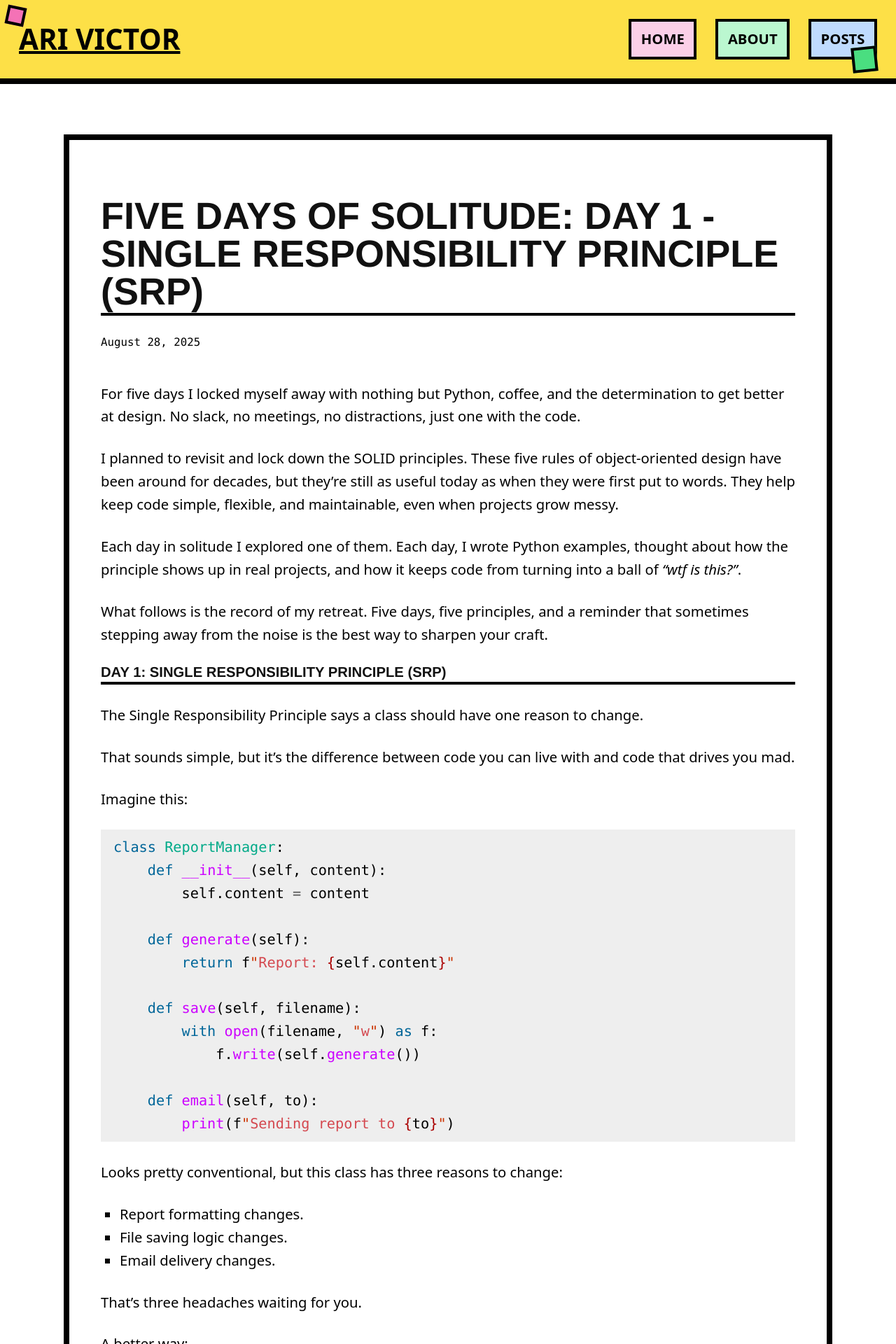
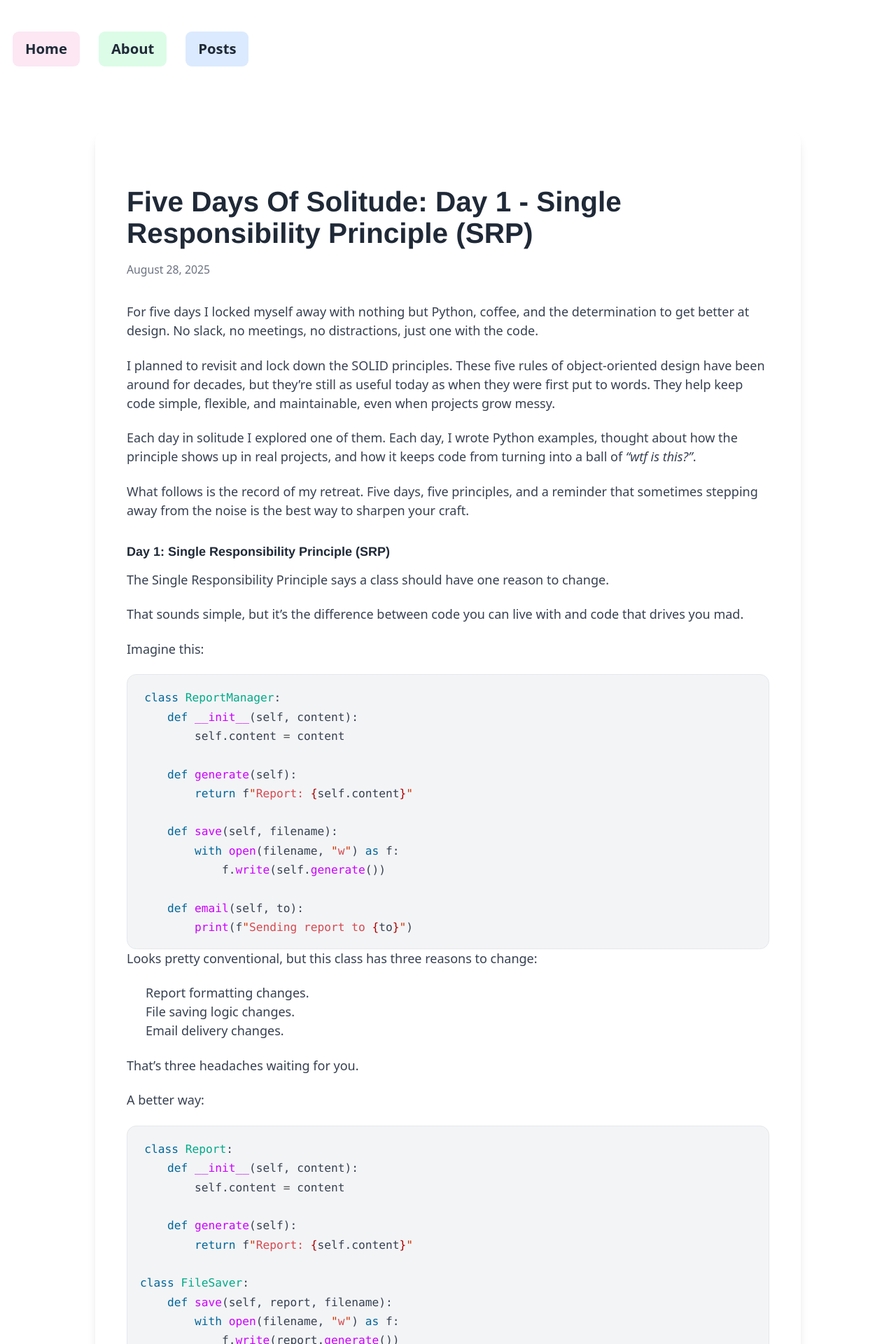
Before and after one commit to arivictor/arivictor.github.io, a Jekyll site: the page built from _posts/2025-08-28-five-days-of-solitude-day-1.md, in a window 1280 px wide. Shown: the top 1920 px of the page at 70% size. Built offline with Jekyll 4.4.1, drawn with Linux system fonts in a browser that asks for light colours; nearby versions of some CDN libraries.

Commit message:
update: enhance styling and layout across multiple templates for improved user experience

```diff
--- a/_includes/footer.html
+++ b/_includes/footer.html
@@ -1,5 +1,5 @@
-<footer class="border-t-8 border-black bg-blue-200 mt-16">
-    <div class="max-w-6xl mx-auto px-6 py-8 text-center text-lg font-extrabold uppercase">
-        © {{ site.time | date: "%Y" }} {{ site.title }}
+<footer class="mt-20 bg-gradient-to-r from-pink-50 via-blue-50 to-green-50">
+    <div class="max-w-6xl mx-auto px-6 py-10 text-center text-lg font-semibold text-gray-700">
+      © {{ site.time | date: "%Y" }} {{ site.title }}
     </div>
-</footer>
+  </footer>
--- a/_includes/nav.html
+++ b/_includes/nav.html
@@ -1,29 +1,17 @@
-<header class="border-b-8 border-black bg-yellow-300 relative overflow-hidden">
-    <div class="max-w-6xl mx-auto px-6 py-6 flex items-center justify-between">
-      <!-- Site Title -->
+<div class="flex space-x-6 text-lg font-semibold">
     <a href="{{ '/' | relative_url }}"
-         class="text-4xl font-extrabold uppercase underline decoration-4 hover:no-underline text-black">
-        {{ site.title }}
-      </a>
-
-      <!-- Navigation -->
-      <nav class="flex space-x-6 text-lg font-bold uppercase">
-        <a href="{{ '/' | relative_url }}"
-           class="px-3 py-2 border-4 border-black bg-pink-200 hover:bg-pink-300 hover:rotate-1 transition-all">
+       class="px-4 py-2 rounded-lg bg-pink-100 text-gray-800
+              hover:bg-pink-200 hover:shadow-md transition">
       Home
     </a>
     <a href="{{ '/about' | relative_url }}"
-           class="px-3 py-2 border-4 border-black bg-green-200 hover:bg-green-300 hover:-rotate-1 transition-all">
+       class="px-4 py-2 rounded-lg bg-green-100 text-gray-800
+              hover:bg-green-200 hover:shadow-md transition">
       About
     </a>
     <a href="{{ '/posts' | relative_url }}"
-           class="px-3 py-2 border-4 border-black bg-blue-200 hover:bg-blue-300 hover:rotate-2 transition-all">
+       class="px-4 py-2 rounded-lg bg-blue-100 text-gray-800
+              hover:bg-blue-200 hover:shadow-md transition">
       Posts
     </a>
-      </nav>
   </div>
-
-    <!-- Decorative brutalist blocks -->
-    <div class="absolute top-2 left-2 w-6 h-6 bg-pink-400 border-4 border-black rotate-12"></div>
-    <div class="absolute bottom-2 right-6 w-8 h-8 bg-green-400 border-4 border-black -rotate-6"></div>
-  </header>
--- a/_layouts/default.html
+++ b/_layouts/default.html
@@ -17,11 +17,15 @@
 <body class="bg-white text-black font-sans leading-normal">
 
   <!-- Navbar -->
-  {% include nav.html %}
+  <main class="container">
+    <div class="mt-10 mb-15">
+      {% include nav.html %}
+    </div>
 
   <!-- Main content -->
-  <main class="max-w-5xl mx-auto px-6 py-16">
-    {{ content }}
+   <div class="mt-20">
+     {{ content }}
+   </div>
   </main>
 
   <!-- Footer -->
--- a/_layouts/post.html
+++ b/_layouts/post.html
@@ -2,28 +2,26 @@
 layout: default
 ---
 
-<article class="border-8 border-black p-10 bg-white">
+<article class="max-w-4xl mx-auto bg-white rounded-2xl shadow-lg p-10">
   <!-- Title -->
-  <h1 class="text-5xl font-extrabold uppercase mb-6">
+  <h1 class="text-4xl font-bold mb-4 text-gray-800">
     {{ page.title }}
   </h1>
 
   <!-- Date -->
-  <p class="text-sm font-mono mb-10">
+  <p class="text-sm text-gray-500 mb-8">
     {{ page.date | date: "%B %d, %Y" }}
   </p>
 
   <!-- Markdown content -->
-  <div class="space-y-6 leading-relaxed text-lg">
+  <div class="prose prose-lg max-w-none text-gray-700">
     <style>
-      /* brutalist markdown styles */
+      /* soft pastel minimal markdown styles */
       article h1, article h2, article h3, article h4 {
-        font-weight: 800;
-        text-transform: uppercase;
-        border-bottom: 4px solid black;
-        padding-bottom: 0.25rem;
+        font-weight: 700;
         margin-top: 2rem;
         margin-bottom: 1rem;
+        color: #1f2937; /* gray-800 */
       }
       article p {
         margin-bottom: 1.25rem;
@@ -31,7 +29,26 @@ layout: default
       article ul, article ol {
         margin-left: 1.5rem;
         margin-bottom: 1.25rem;
-        list-style-type: square;
+      }
+      article blockquote {
+        border-left: 4px solid #a5b4fc; /* indigo-300 */
+        padding-left: 1rem;
+        color: #374151; /* gray-700 */
+        background: #f3f4f6; /* gray-100 */
+        border-radius: 0.5rem;
+      }
+      article code {
+        background: #f3f4f6; /* amber-100 */
+        padding: 0.15rem 0.35rem;
+        border-radius: 0.25rem;
+        font-size: 0.9em;
+      }
+      article pre {
+        background: #f3f4f6; /* gray-100 */
+        padding: 1rem;
+        border-radius: 0.75rem;
+        overflow-x: auto;
+        border: 1px solid #e5e7eb; /* gray-200 */
       }
     </style>
 
@@ -43,7 +60,8 @@ layout: default
   <div class="mt-10 flex flex-wrap gap-3">
     {% for tag in page.tags %}
     <a href="{{ '/tags/' | append: tag | relative_url }}"
-       class="px-3 py-1 border-4 border-black bg-yellow-200 text-black text-xs uppercase font-bold hover:bg-black hover:text-white transition-colors">
+       class="px-3 py-1 rounded-full text-xs font-semibold
+              bg-pink-100 text-gray-700 hover:bg-pink-200 transition">
       {{ tag }}
     </a>
     {% endfor %}
```
Also changed, not shown: 404.html (+9 -8 lines), index.md (+60 -19 lines). Lines whose indentation alone changed are shown as unchanged.
